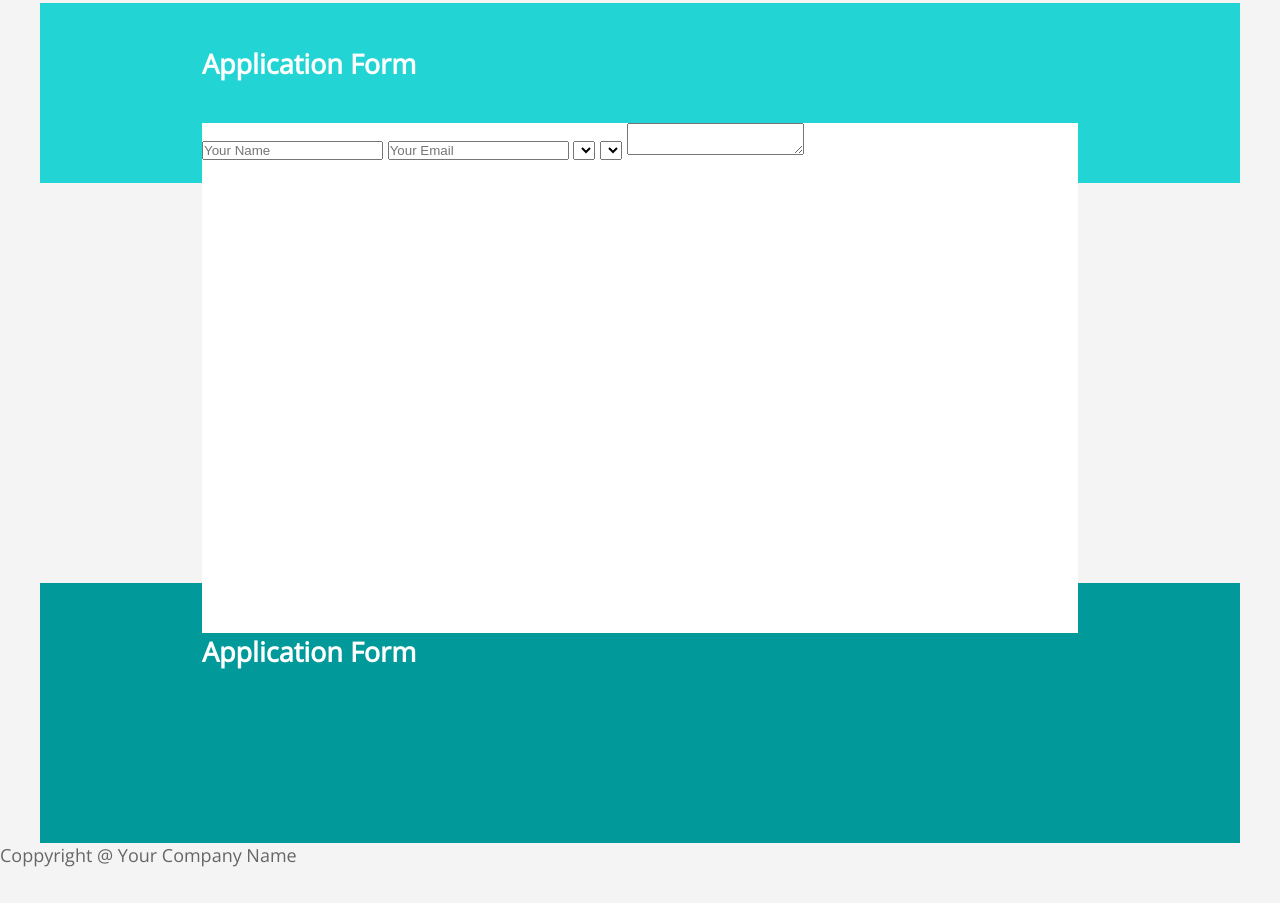
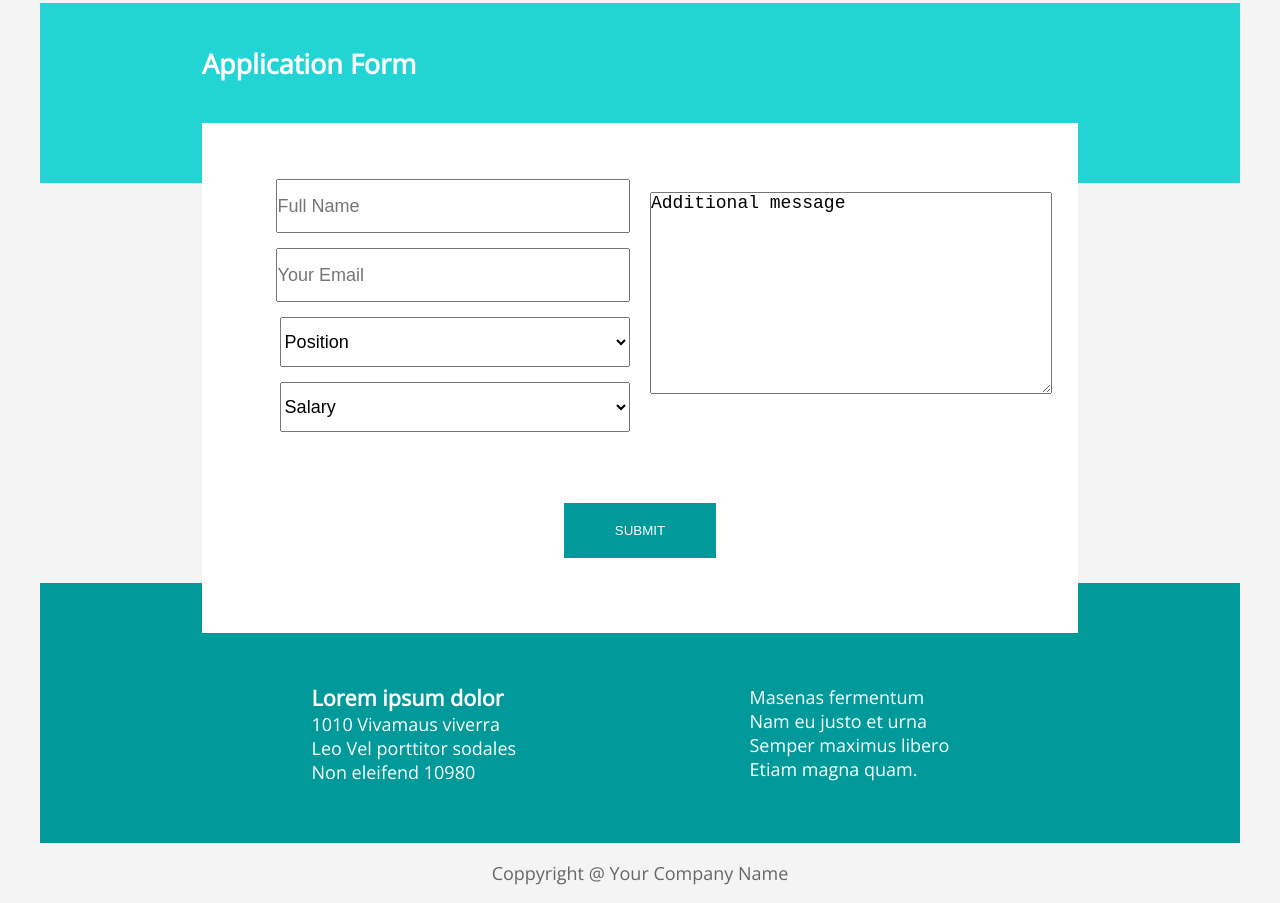
Before and after one commit to RomaP28/FLEXBOX, a plain HTML site: page index.html in a window 1280 px wide. Shown: the part 2497-3400 px from the top of the page. Before the commit the page ends 3364 px from the top, so only its background shows below. Drawn offline with nearby package versions, Linux system fonts and the light colour scheme.

Commit message:
layout whitout effects complete

```diff
--- a/css/style.css
+++ b/css/style.css
@@ -182,7 +182,7 @@ font-weight: normal;
 .prices_box_content button{
   margin-top: 30px;
 }
-/* ------------------------------LAST SECTION---------------------------------------------------- */
+/* ------------------------------APPLICATION SECTION---------------------------------------------------- */
 .last_section_wrap{
   position: static;
   margin-top: 30px;
@@ -210,10 +210,66 @@ font-weight: normal;
   display: flex;
   align-items: center;
 }
-.aplication_form_main{
+.aplication_form_wrap{
   background-color: #fff;
   height: 510px;
 }
 .aplication_form_footer{
   color:#fff;
 }
+.aplication_form_main{
+  height: 380px;
+  display: flex;
+  align-items: center;
+}
+.inputs_left{
+  width: 50%;
+  height: 100%;
+  display: flex;
+  flex-direction:column;
+  align-items: flex-end;
+  justify-content: center;
+}
+.inputs_right{
+  width: 50%;
+  height: 100%;
+  display: flex;
+  justify-content: left;
+  align-items: center;
+}
+.text_box{
+  height: 50px;
+  width: 80%;
+  font-size: 1em;
+  margin-bottom: 15px;
+  margin-right: 10px;
+}
+.submit{
+  display: block;
+  margin-right: auto;
+  margin-left: auto;
+ }
+ textarea{
+   margin-top: -40px;
+   margin-left: 10px;
+   font-size: 1em;
+ }
+ .aplication_form_footer{
+   height: 200px;
+   display: flex;
+   align-items: center;
+   justify-content: space-around;
+ }
+ .footer_block{
+   width:25%;
+ }
+ .footer_block h3{
+  font-weight: bold;
+  font-size: 1.2em;
+ }
+ .footer{
+   height: 60px;
+   display: flex;
+   align-items: center;
+   justify-content: center;
+ }
--- a/index.html
+++ b/index.html
@@ -97,21 +97,45 @@
           <div class="aplication_form_header">
             <h2>Application Form</h2>
           </div>
-          <div class="aplication_form_main">
+          <div class="aplication_form_wrap">
             <form>
-              <input type="text" placeholder="Your Name">
-              <input type="mail" placeholder="Your Email">
-              <select>
-                <li>Position</li>
-              </select>
-              <select>
-                <li>Salary</li>
-              </select>
-              <textarea id="textComment" name="textComment"></textarea>
+              <div class="aplication_form_main">
+                <div class="inputs_left">
+                  <input class="text_box" type="text" placeholder="Full Name">
+                  <input class="text_box" type="mail" placeholder="Your Email">
+                  <select class="text_box">
+                    <option>Position</option>
+                    <option>Position</option>
+                    <option>Position</option>
+                  </select>
+                  <select class="text_box">
+                    <option>Salary</option>
+                    <option>Salary</option>
+                    <option>Salary</option>
+                  </select>
+                </div>
+                <div class="inputs_right">
+                  <textarea id="textComment" name="textComment" cols="35" rows="10">Additional message</textarea>
+                </div>
+              </div>
+              <input class="btn submit" type="submit" value="SUBMIT">
             </form>
           </div>
           <div class="aplication_form_footer">
-            <h2>Application Form</h2>
+            <div class="footer_block">
+              <h3>Lorem ipsum dolor</h3>
+              <p>1010 Vivamaus viverra
+                Leo Vel porttitor sodales
+                Non eleifend 10980
+              </p>
+            </div>
+            <div class="footer_block">
+              <p>Masenas fermentum
+                Nam eu justo et urna
+                Semper maximus libero
+                Etiam magna quam.
+              </p>
+            </div>
           </div>
         </div>
       </div>
@@ -119,7 +143,7 @@
       <div class="last_section_footer"></div>
     </section>
   </main>
-  <footer>
+  <footer class="footer">
     <p>Coppyright @ Your Company Name</p>
   </footer>
 </body>
```
